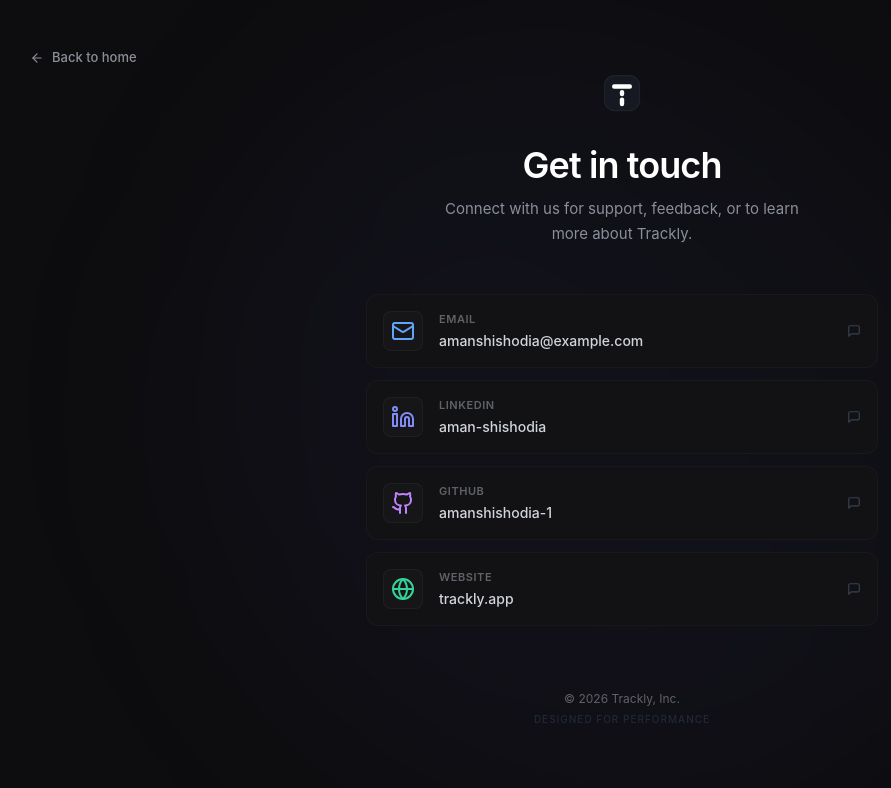
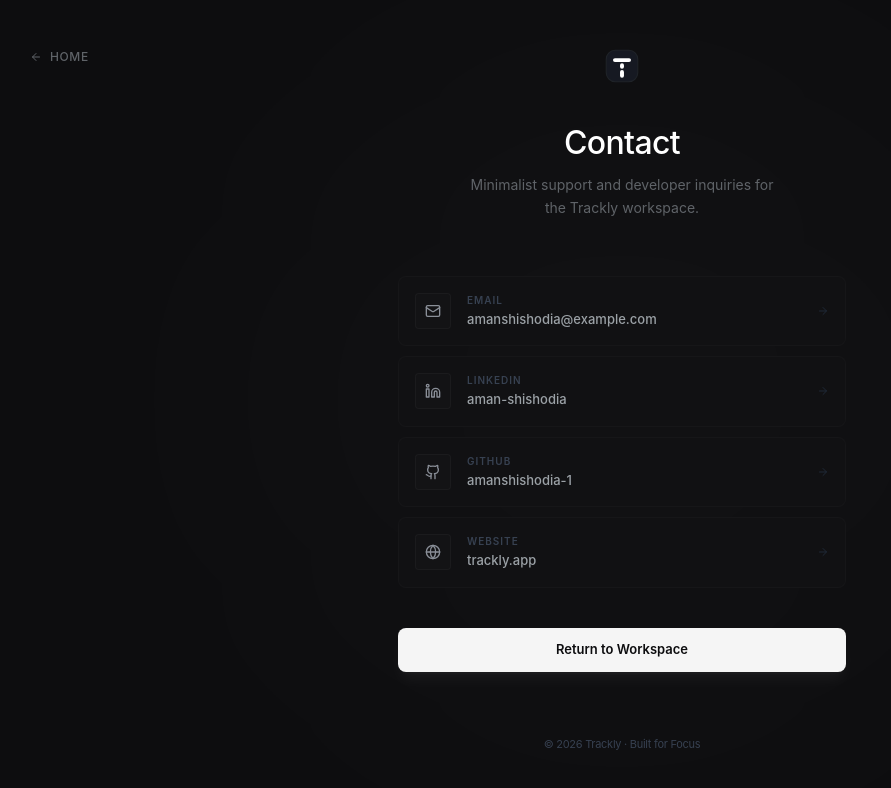
Before and after one commit to amanshishodia-1/Trackly, a React (Vite) app in the folder frontend/: page /contact in a window 1280 px wide. Shown: the top 788 px of the page, without its empty margins (18-909 px from the left). Built offline with nearby package versions, Linux system fonts and the light colour scheme; no server answers.

Commit message:
Ultra-minimal premium Contact page with off-white accents

```diff
--- a/frontend/src/pages/Contact.jsx
+++ b/frontend/src/pages/Contact.jsx
@@ -11,122 +11,129 @@
       label: 'Email',
       value: 'amanshishodia@example.com',
       href: 'mailto:amanshishodia@example.com',
-      color: 'text-blue-400'
     },
     {
       icon: Linkedin,
       label: 'LinkedIn',
       value: 'aman-shishodia',
       href: 'https://www.linkedin.com/in/aman-shishodia-231b11300/',
-      color: 'text-indigo-400'
     },
     {
       icon: Github,
       label: 'GitHub',
       value: 'amanshishodia-1',
       href: 'https://github.com/amanshishodia-1',
-      color: 'text-purple-400'
     },
     {
       icon: Globe,
       label: 'Website',
       value: 'trackly.app',
       href: '/',
-      color: 'text-emerald-400'
     }
   ];
 
   return (
     <div className="min-h-screen bg-[#0d0d0f] text-[#f5f5f5] flex flex-col items-center justify-center relative overflow-hidden px-6 py-12">
-      {/* Background Ambient Glow */}
-      <div className="absolute top-1/2 left-1/2 -translate-x-1/2 -translate-y-1/2 w-[800px] h-[800px] bg-gradient-to-tr from-purple-500/5 via-indigo-500/5 to-transparent rounded-full blur-[120px] pointer-events-none" />
+      {/* Background Ambient Glow - Extremely subtle */}
+      <div className="absolute top-1/2 left-1/2 -translate-x-1/2 -translate-y-1/2 w-[800px] h-[800px] bg-white/[0.02] rounded-full blur-[140px] pointer-events-none" />
 
       {/* Back to Home */}
       <motion.div
-        initial={{ opacity: 0, x: -10 }}
-        animate={{ opacity: 1, x: 0 }}
+        initial={{ opacity: 0 }}
+        animate={{ opacity: 1 }}
         className="absolute top-8 left-8 md:top-12 md:left-12"
       >
         <Link
           to="/"
-          className="flex items-center gap-2 text-[13px] text-gray-500 hover:text-gray-200 transition-colors group font-medium"
+          className="flex items-center gap-2 text-[12px] text-gray-600 hover:text-gray-300 transition-colors group font-medium uppercase tracking-wider"
         >
-          <ArrowLeft className="w-3.5 h-3.5 group-hover:-translate-x-1 transition-transform" />
-          Back to home
+          <ArrowLeft className="w-3 h-3 group-hover:-translate-x-1 transition-transform" />
+          Home
         </Link>
       </motion.div>
 
-      <div className="w-full max-w-lg relative z-10 flex flex-col items-center">
+      <div className="w-full max-w-md relative z-10 flex flex-col items-center">
         {/* Header */}
-        <div className="text-center mb-12">
+        <div className="text-center mb-14">
           <motion.div
-            initial={{ opacity: 0, scale: 0.95 }}
+            initial={{ opacity: 0, scale: 0.98 }}
             animate={{ opacity: 1, scale: 1 }}
-            className="mb-8 flex justify-center"
+            className="mb-10 flex justify-center opacity-80"
           >
-            <Logo size={40} />
+            <Logo size={36} />
           </motion.div>
           <motion.h1
-            initial={{ opacity: 0, y: 10 }}
+            initial={{ opacity: 0, y: 5 }}
+            animate={{ opacity: 1, y: 0 }}
+            className="text-2xl md:text-3xl font-medium text-white mb-3 tracking-tight"
+          >
+            Contact
+          </motion.h1>
+          <motion.p
+            initial={{ opacity: 0, y: 5 }}
             animate={{ opacity: 1, y: 0 }}
             transition={{ delay: 0.1 }}
-            className="text-3xl md:text-4xl font-semibold text-[#ffffff] mb-3 tracking-tight"
+            className="text-[14px] text-gray-600 max-w-xs mx-auto leading-relaxed"
           >
-            Get in touch
-          </motion.h1>
-          <motion.p
-            initial={{ opacity: 0, y: 10 }}
-            animate={{ opacity: 1, y: 0 }}
-            transition={{ delay: 0.2 }}
-            className="text-[15px] text-gray-500 max-w-sm mx-auto leading-relaxed"
-          >
-            Connect with us for support, feedback, or to learn more about Trackly.
+            Minimalist support and developer inquiries for the Trackly workspace.
           </motion.p>
         </div>
 
         {/* Contact Grid */}
-        <div className="grid grid-cols-1 gap-3 w-full">
+        <div className="grid grid-cols-1 gap-2.5 w-full mb-10">
           {contactInfo.map((item, idx) => (
             <motion.a
               key={item.label}
               href={item.href}
               target={item.href.startsWith('http') ? '_blank' : '_self'}
               rel="noopener noreferrer"
-              initial={{ opacity: 0, y: 10 }}
+              initial={{ opacity: 0, y: 5 }}
               animate={{ opacity: 1, y: 0 }}
-              transition={{ delay: 0.3 + idx * 0.05 }}
-              className="flex items-center justify-between p-4 rounded-xl bg-[#121214] border border-white/[0.03] hover:border-white/[0.1] hover:bg-[#161618] transition-all group"
+              transition={{ delay: 0.2 + idx * 0.05 }}
+              className="flex items-center justify-between p-4 rounded-lg bg-[#111113] border border-white/[0.02] hover:border-white/[0.08] hover:bg-[#141416] transition-all group"
             >
               <div className="flex items-center gap-4">
-                <div className={`w-10 h-10 rounded-lg bg-white/[0.02] border border-white/[0.04] flex items-center justify-center ${item.color} group-hover:scale-105 transition-transform`}>
-                  <item.icon className="w-4.5 h-4.5" />
+                <div className="w-9 h-9 rounded bg-white/[0.01] border border-white/[0.03] flex items-center justify-center text-gray-500 group-hover:text-gray-200 transition-colors">
+                  <item.icon className="w-4 h-4" />
                 </div>
                 <div className="text-left">
-                  <div className="text-[11px] font-semibold text-gray-600 uppercase tracking-[0.05em] mb-0.5">
+                  <div className="text-[10px] font-semibold text-gray-700 uppercase tracking-widest mb-0.5">
                     {item.label}
                   </div>
-                  <div className="text-[14px] font-medium text-gray-300 group-hover:text-white transition-colors">
+                  <div className="text-[13px] font-medium text-gray-400 group-hover:text-white transition-colors">
                     {item.value}
                   </div>
                 </div>
               </div>
-              <MessageSquare className="w-3.5 h-3.5 text-gray-700 group-hover:text-gray-400 transition-colors" />
+              <ArrowLeft className="w-3 h-3 text-gray-800 rotate-180 group-hover:text-gray-500 transition-colors" />
             </motion.a>
           ))}
         </div>
+
+        {/* Off-white CTA Button */}
+        <motion.div
+          initial={{ opacity: 0, y: 10 }}
+          animate={{ opacity: 1, y: 0 }}
+          transition={{ delay: 0.5 }}
+          className="w-full"
+        >
+          <Link
+            to="/"
+            className="w-full flex items-center justify-center h-11 bg-[#f5f5f5] hover:bg-white text-[#0d0d0f] text-[13px] font-semibold rounded-lg transition-all duration-300 shadow-lg shadow-white/5"
+          >
+            Return to Workspace
+          </Link>
+        </motion.div>
 
         {/* Footer */}
         <motion.div
           initial={{ opacity: 0 }}
           animate={{ opacity: 1 }}
-          transition={{ delay: 0.6 }}
+          transition={{ delay: 0.7 }}
           className="mt-16 text-center"
         >
-          <div className="text-[12px] text-gray-600 mb-1">
-            © 2026 Trackly, Inc.
-          </div>
-          <div className="text-[10px] text-gray-800 uppercase tracking-widest font-medium">
-            Designed for Performance
+          <div className="text-[11px] text-gray-700 tracking-tight">
+            © 2026 Trackly · Built for Focus
           </div>
         </motion.div>
       </div>
```
